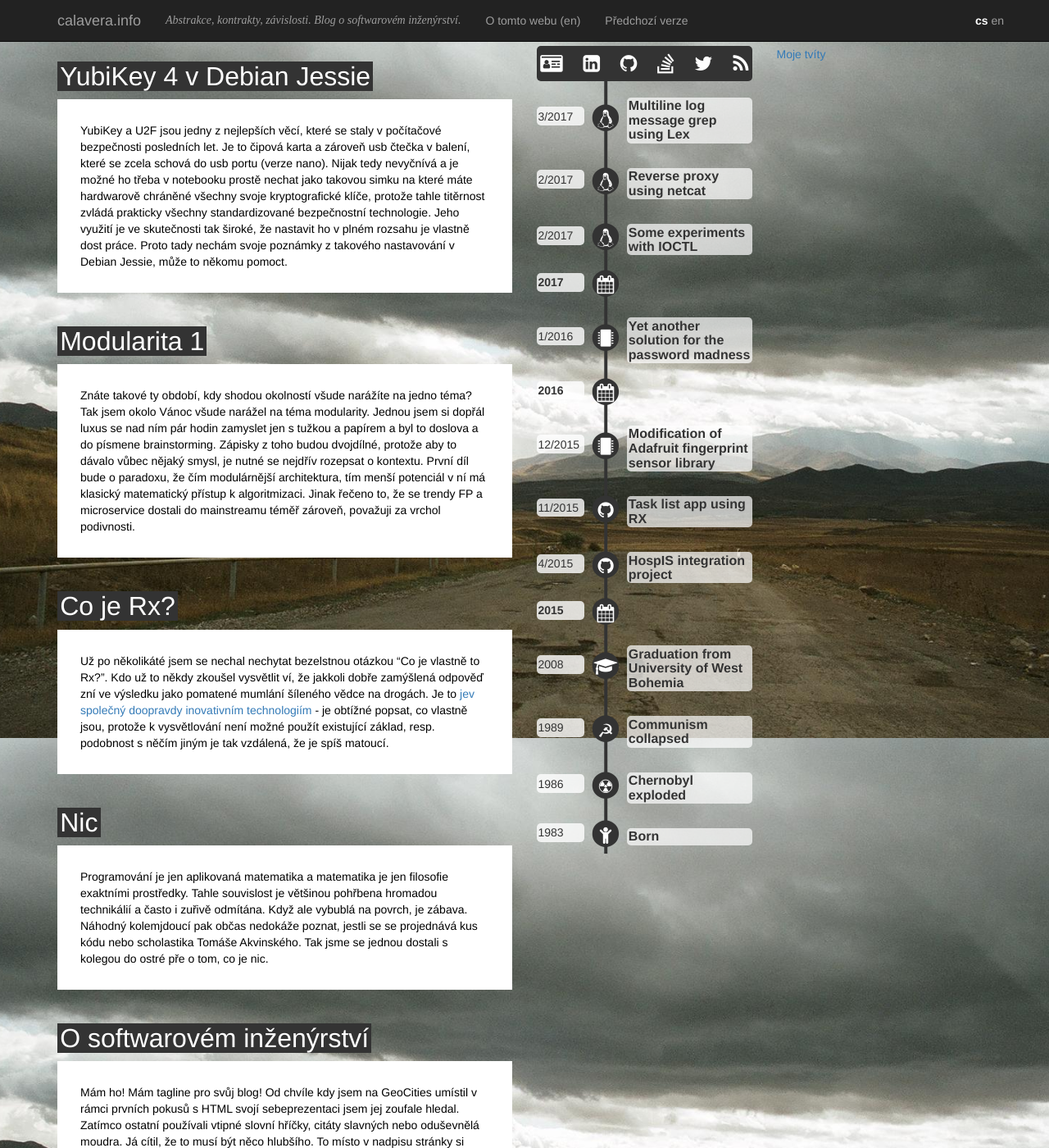
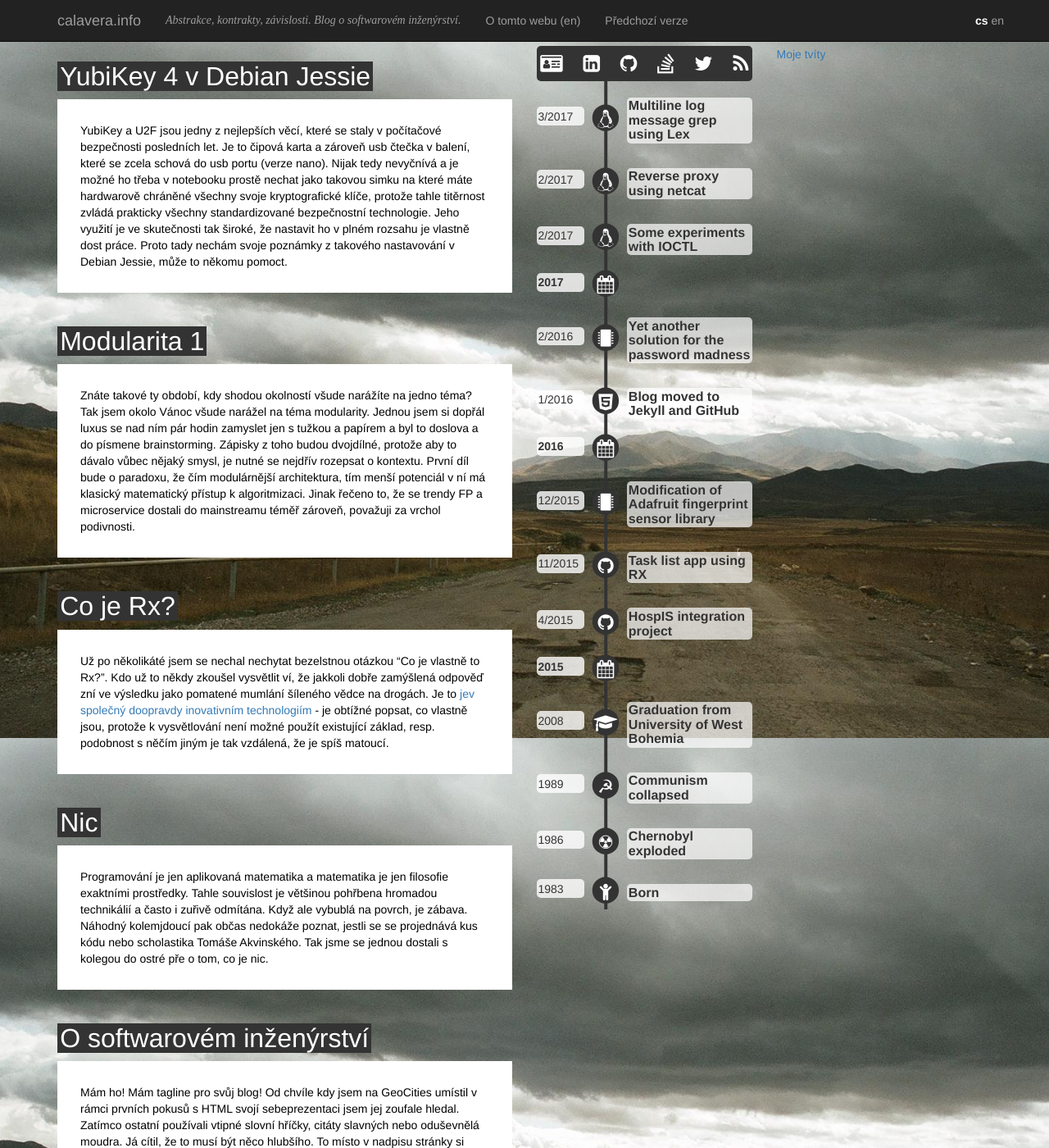
Before and after one commit to calaveraInfo/calaveraInfo.github.io, a Jekyll site: the page built from v3/cs/blog.html, in a window 1280 px wide and 1400 px high. Shown: the whole window at 82% size. Built offline with Jekyll 4.4.1, drawn with Linux system fonts in a browser that asks for light colours; nearby versions of some CDN libraries; comment, search, counter and statistics services are not loaded.

Commit message:
Zalozeni web repo do CV

```diff
--- a/_includes/cv.html
+++ b/_includes/cv.html
@@ -8,6 +8,7 @@
     <li><a href="/v3/rss.xml" title="RSS feed of this blog">&#xf09e;</a></li>
   </ul>
   <ol class="timeline" aria-label="Selected examples of my publicly accessible work">
+  <!-- https://github.com/calaveraInfo/calaveraInfo.github.io/commit/8498c0316bccaa09b7e5439b2b3aa54eab7094c9 -->
     <li class="event gist">
       <time time datetime="2017-03-05">3/<wbr />2017</time>
       <span class="icon linux expandable" aria-hidden="true">⬤</span>
@@ -28,9 +29,14 @@
       <span class="icon calendar" aria-hidden="true">⬤</span>
     </li>
     <li class="event repo">
-      <time time datetime="2016-02-09">1/<wbr />2016</time>
+      <time time datetime="2016-02-09">2/<wbr />2016</time>
       <span class="icon microchip expandable" aria-hidden="true">⬤</span>
       <h3><a href="https://github.com/calaveraInfo/nfc-passwords">Yet another solution for the password madness</a></h3>
+    </li>
+    <li class="event repo">
+      <time time datetime="2016-01-01">1/<wbr />2016</time>
+      <span class="icon html5 expandable" aria-hidden="true">⬤</span>
+      <h3><a href="https://github.com/calaveraInfo/calaveraInfo.github.io">Blog moved to Jekyll and GitHub</a></h3>
     </li>
     <li class="date">
       <time time datetime="2016-01-01"><b>2016</b></time>
--- a/v3/css/style.scss
+++ b/v3/css/style.scss
@@ -92,6 +92,10 @@ body {
 
 .timeline .icon.github:before {
 	content: "\f09b";
+}
+
+.timeline .icon.html5:before {
+	content: "\f13b";
 }
 
 .timeline .icon.calendar:before {
```
